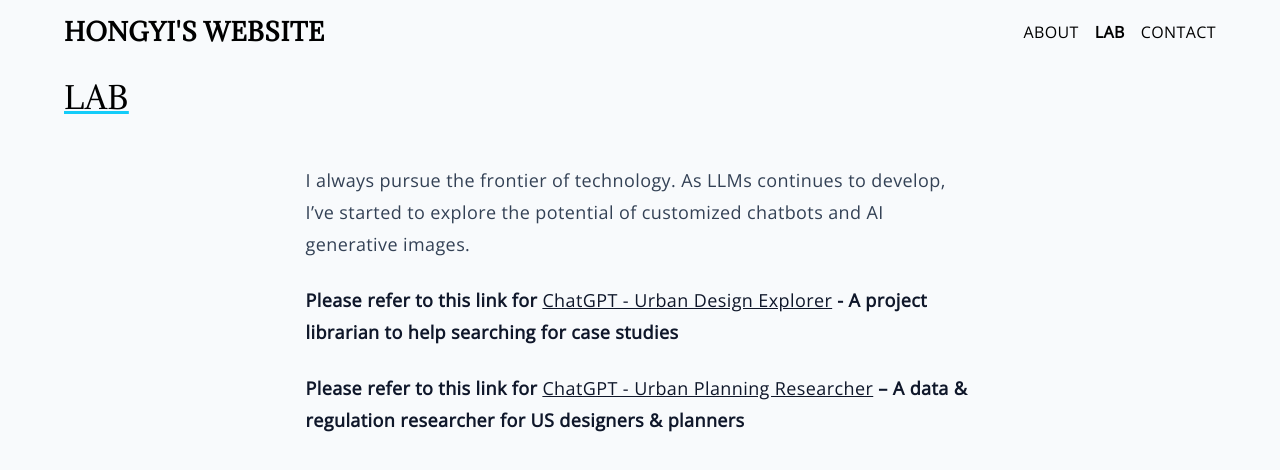
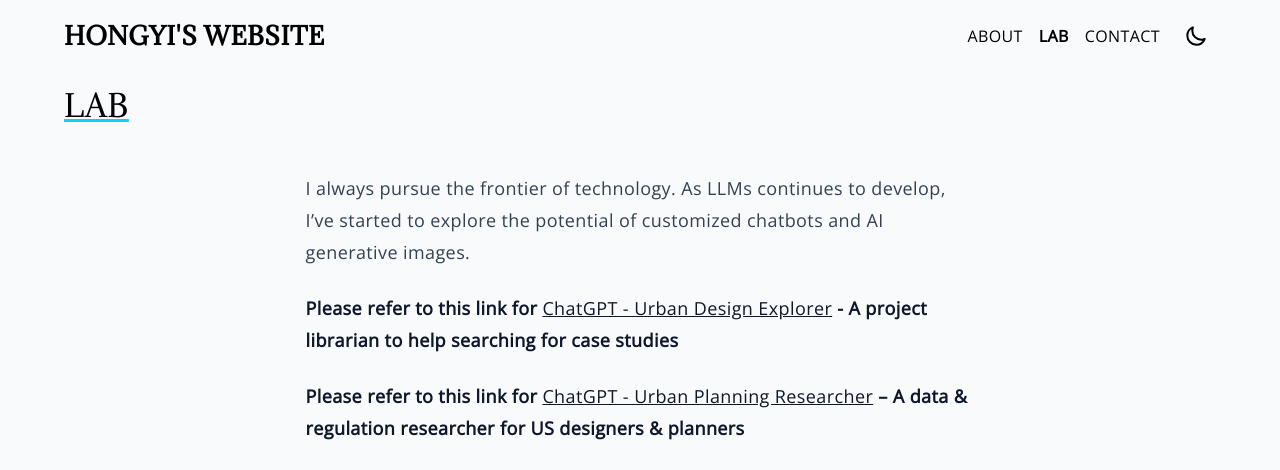
Before and after one commit to Alfie2987/Alfie2987.github.io, a Jekyll site: the page built from index.md, in a window 1280 px wide. Shown: the top 470 px of the page. Built offline with Jekyll 4.4.1, drawn with Linux system fonts in a browser that asks for light colours.

Commit message:
Update navbar.html

```diff
--- a/_includes/navbar.html
+++ b/_includes/navbar.html
@@ -17,6 +17,36 @@
       {%- endfor -%}
       {%- endif -%}
 
+      <div class="hover:scale-105 duration-300">
+        <button id="darkModeToggle" aria-label="Toggle Dark mode" class="p-2 rounded-lg">
+          <svg id="sun-icon" class="w-6 h-6 text-yellow-500" fill="none" stroke="currentColor" viewBox="0 0 24 24">
+            <!-- SVG code for a sun icon (light mode) -->
+            <svg viewBox="0 0 24 24" fill="none" xmlns="http://www.w3.org/2000/svg">
+              <g id="SVGRepo_bgCarrier" stroke-width="0"></g>
+              <g id="SVGRepo_tracerCarrier" stroke-linecap="round" stroke-linejoin="round"></g>
+              <g id="SVGRepo_iconCarrier">
+                <path
+                  d="M3.32031 11.6835C3.32031 16.6541 7.34975 20.6835 12.3203 20.6835C16.1075 20.6835 19.3483 18.3443 20.6768 15.032C19.6402 15.4486 18.5059 15.6834 17.3203 15.6834C12.3497 15.6834 8.32031 11.654 8.32031 6.68342C8.32031 5.50338 8.55165 4.36259 8.96453 3.32996C5.65605 4.66028 3.32031 7.89912 3.32031 11.6835Z"
+                  stroke="#000000" stroke-width="2" stroke-linecap="round" stroke-linejoin="round"></path>
+              </g>
+            </svg>
+          </svg>
+          <svg id="moon-icon" class="w-6 h-6 text-yellow-500 hidden" fill="none" stroke="currentColor"
+            viewBox="0 0 24 24">
+            <!-- SVG code for a moon icon (dark mode) -->
+            <svg viewBox="0 0 24 24" fill="none" xmlns="http://www.w3.org/2000/svg">
+              <g id="SVGRepo_bgCarrier" stroke-width="0"></g>
+              <g id="SVGRepo_tracerCarrier" stroke-linecap="round" stroke-linejoin="round"></g>
+              <g id="SVGRepo_iconCarrier">
+                <path
+                  d="M12 3V4M12 20V21M4 12H3M6.31412 6.31412L5.5 5.5M17.6859 6.31412L18.5 5.5M6.31412 17.69L5.5 18.5001M17.6859 17.69L18.5 18.5001M21 12H20M16 12C16 14.2091 14.2091 16 12 16C9.79086 16 8 14.2091 8 12C8 9.79086 9.79086 8 12 8C14.2091 8 16 9.79086 16 12Z"
+                  stroke="#ffffff" stroke-width="2" stroke-linecap="round" stroke-linejoin="round"></path>
+              </g>
+            </svg>
+          </svg>
+        </button>
+      </div>
+    </div>
 
 
 
```
